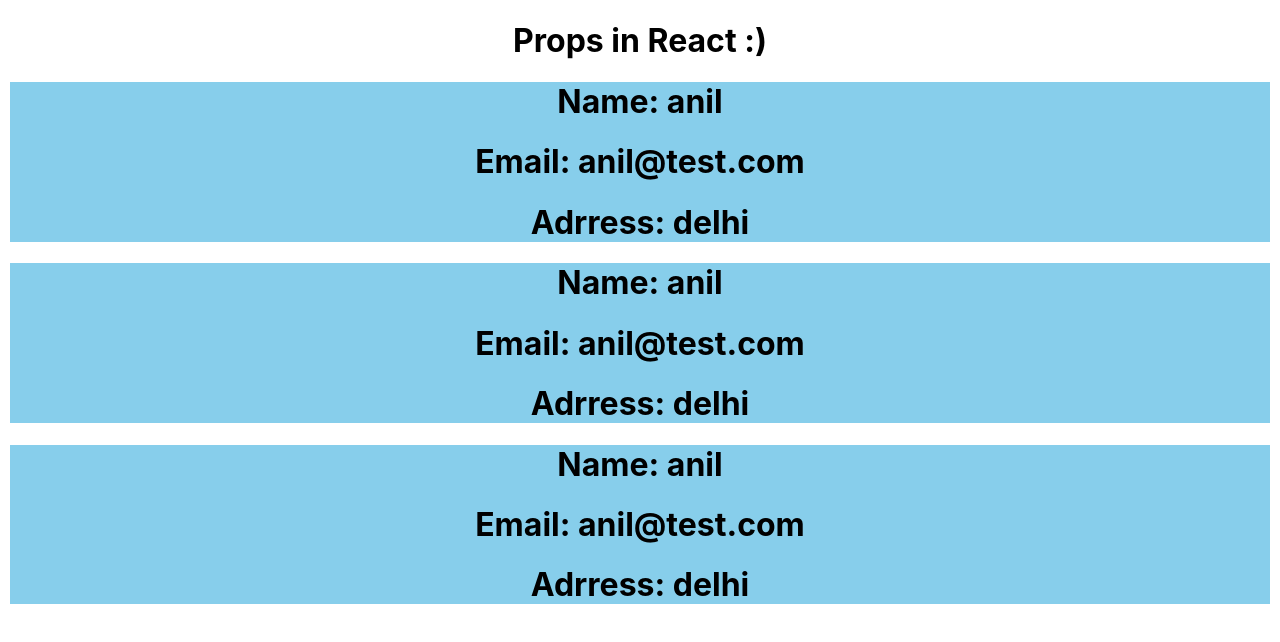
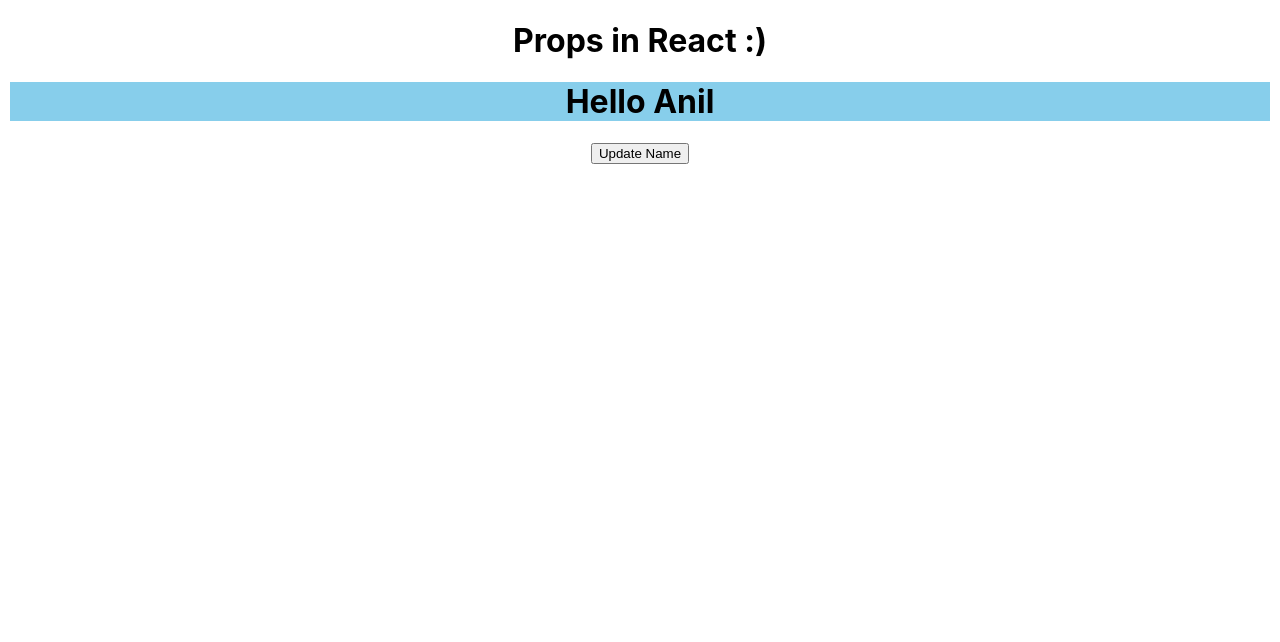
Before and after one commit to NayakVandana/React_js, a React (Create React App) app in the folder blog/: page / in a window 1280 px wide. Shown: the top 642 px of the page. Built offline with nearby package versions, Linux system fonts and the light colour scheme.

Commit message:
onclick props pass state using

```diff
--- a/blog/src/App.js
+++ b/blog/src/App.js
@@ -1,13 +1,17 @@
+import React,{useState} from 'react'
 import './App.css';
 import Student from './Student'
 function App() {
-
+  const [name,setName]=useState("Anil")
+  function apple()
+  {
+    alert("hello")
+  }
   return (
     <div className="App">
      <h1>Props in React :)</h1>
-     <Student name={"anil"}  email="anil@test.com" other={{address:"delhi",mobile:"000"}}/>
-     <Student name={"anil"}  email="anil@test.com" other={{address:"delhi",mobile:"000"}}/>
-     <Student name={"anil"}  email="anil@test.com" other={{address:"delhi",mobile:"000"}}/>
+     <Student name={name}/>
+     <button onClick={()=>{setName("Sidhu")}} >Update Name</button>
     </div>
   );
 }
--- a/blog/src/Student.js
+++ b/blog/src/Student.js
@@ -2,9 +2,7 @@
     console.log(props)
     return (
         <div style={{ backgroundColor: "skyblue", margin: 10 }}>
-            <h1>Name: {props.name}</h1>
-            <h1>Email: {props.email}</h1>
-            <h1>Adrress: {props.other.address}</h1>
+            <h1>Hello {props.name}</h1>
         </div>
     )
 }
```
